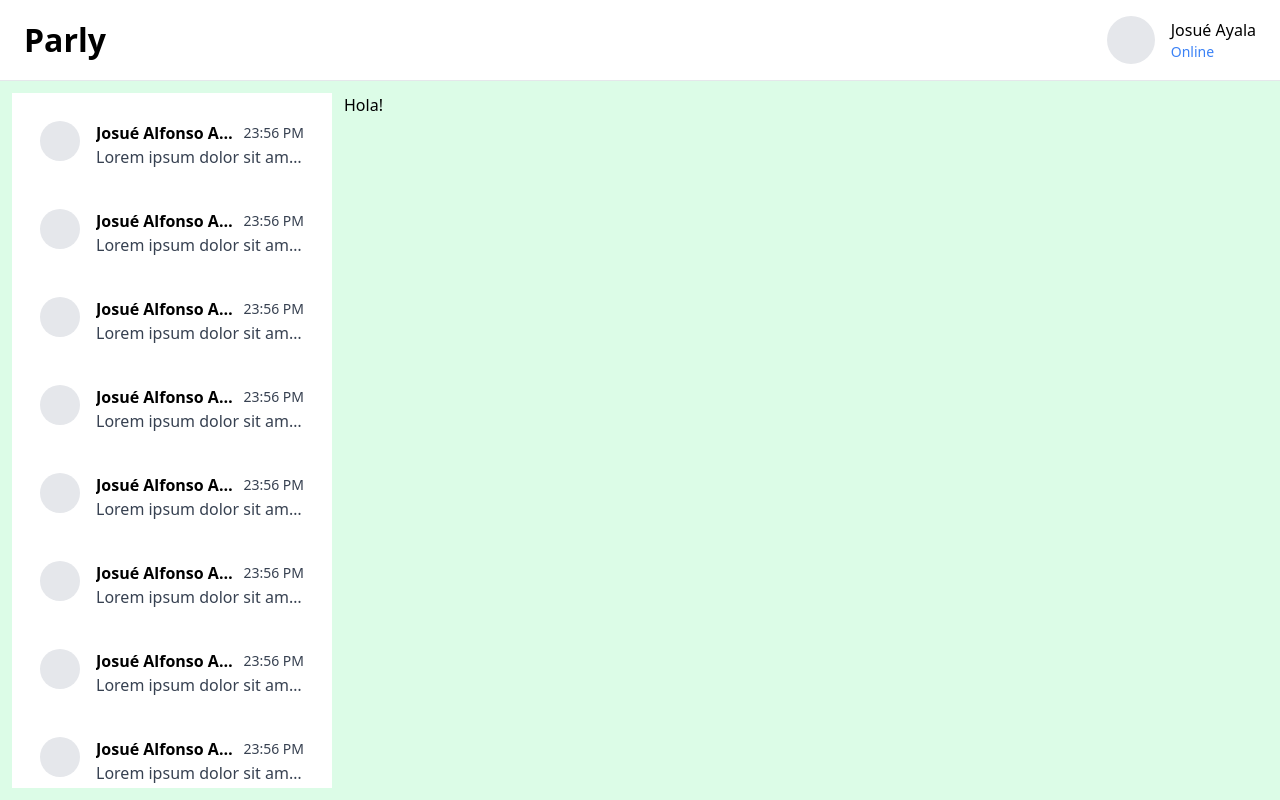
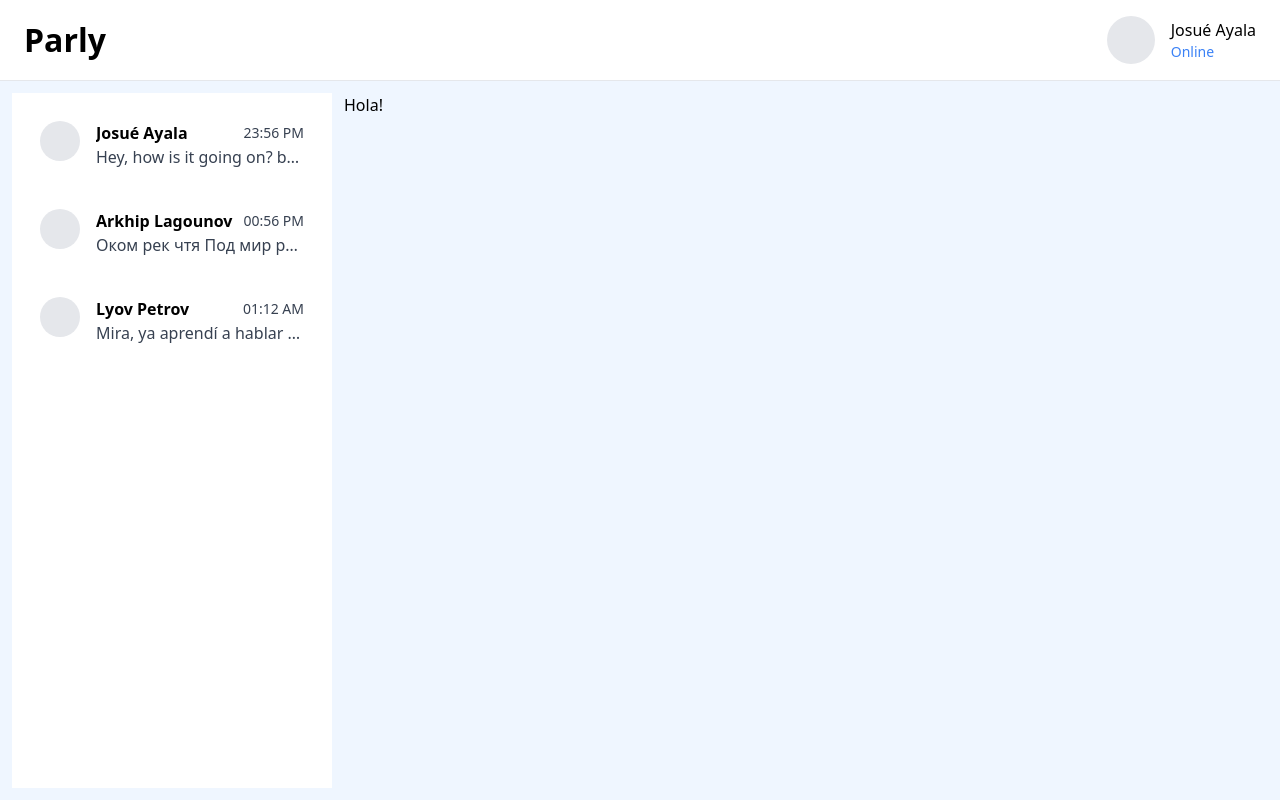
Before and after one commit to josueayala27/parly, a Nuxt app: page / in a window 1280 px wide. Built offline with nearby package versions, Linux system fonts and the light colour scheme.

Commit message:
Add `flex-1` to chat layout

```diff
--- a/components/layout/default/AppChats.vue
+++ b/components/layout/default/AppChats.vue
@@ -1,31 +1,56 @@
 <template>
   <aside class="chats">
-    <div
-      v-for="chat in 10"
-      :key="chat"
+    <RouterLink
+      v-for="(chat, cid) in chats"
+      :key="cid"
+      :to="`/channels/${[chat.name]}`"
       class="rounded-lg p-4 hover:bg-gray-100 cursor-pointer duration-300"
     >
       <div class="flex gap-4">
         <UiAvatar size="medium" />
-        <div class="flex flex-col overflow-hidden">
+        <div class="flex flex-col overflow-hidden flex-1">
           <div class="flex gap-2 items-center">
             <UiCaption class="font-bold flex-1 truncate" size="base">
-              Josué Alfonso Ayala Martínez
+              {{ chat.name }}
             </UiCaption>
             <UiCaption size="sm" class="truncate text-gray-700">
-              23:56 PM
+              {{ chat.create_at }}
             </UiCaption>
           </div>
           <UiCaption class="truncate text-gray-700">
-            Lorem ipsum dolor sit amet consectetur, adipisicing elit. Odio ut,
-            sed corrupti nam odit deserunt quam nihil aut fugiat nemo excepturi
-            optio nisi ipsa dolor quibusdam quaerat. Impedit, error ipsam.
+            {{ chat.message }}
           </UiCaption>
         </div>
       </div>
-    </div>
+    </RouterLink>
   </aside>
 </template>
+
+<script lang="ts" setup>
+interface Chat {
+  name: string;
+  message: string;
+  create_at: string;
+}
+
+const chats: Chat[] = [
+  {
+    name: "Josué Ayala",
+    message: "Hey, how is it going on? btw quick question fy",
+    create_at: "23:56 PM",
+  },
+  {
+    name: "Arkhip Lagounov",
+    message: "Оком рек чтя Под мир роз сон Тем Сына лиры Век.",
+    create_at: "00:56 PM",
+  },
+  {
+    name: "Lyov Petrov",
+    message: "Mira, ya aprendí a hablar español, qué tal lo estoy haciendo?",
+    create_at: "01:12 AM",
+  },
+];
+</script>
 
 <style lang="scss" scoped>
 .chats {
--- a/layouts/default.vue
+++ b/layouts/default.vue
@@ -15,7 +15,7 @@
   @apply h-screen overflow-hidden flex flex-col;
 
   &__content {
-    @apply flex gap-3 p-3 flex-1 bg-green-100;
+    @apply flex gap-3 p-3 flex-1 bg-blue-50;
     &__conversation {
       @apply flex-1;
     }
--- a/pages/channels/[uid].vue
+++ b/pages/channels/[uid].vue
@@ -1,6 +1,6 @@
 <template>
   <div class="flex gap-3 h-full">
-    <div class="flex flex-col gap-3">
+    <div class="flex flex-col gap-3 flex-1">
       <div class="flex-1 bg-white rounded-lg overflow-hidden">
         <ChatHead />
         <Chat />
```
